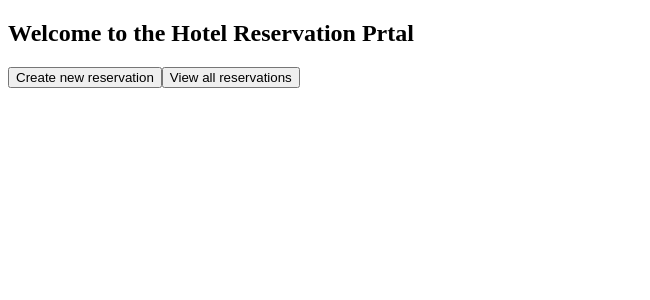
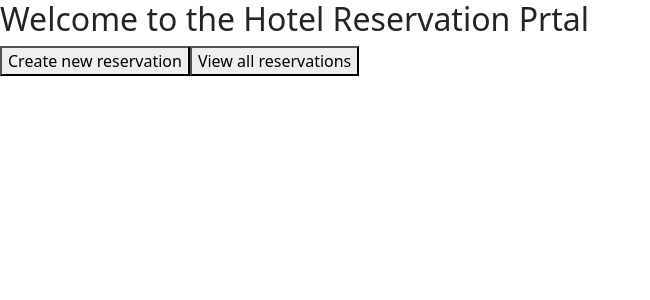
Before and after one commit to rupindersingh91/ng-hotel-app, an Angular app: page / in a window 1280 px wide. Shown: the top 300 px of the page, without its empty margins (0-650 px from the left). Built offline with nearby package versions, Linux system fonts and the light colour scheme.

Commit message:
bootstrap added

```diff
--- a/package.json
+++ b/package.json
@@ -18,6 +18,7 @@
     "@angular/platform-browser": "^16.1.0",
     "@angular/platform-browser-dynamic": "^16.1.0",
     "@angular/router": "^16.1.0",
+    "bootstrap": "5.3",
     "rxjs": "~7.8.0",
     "tslib": "^2.3.0",
     "zone.js": "~0.13.0"
--- a/src/styles.css
+++ b/src/styles.css
@@ -1 +1,3 @@
 /* You can add global styles to this file, and also import other style files */
+
+@import "~bootstrap/dist/css/bootstrap.min.css";
```
Also changed, not shown: 1 other file (tests, documents, lock files or other folders).
